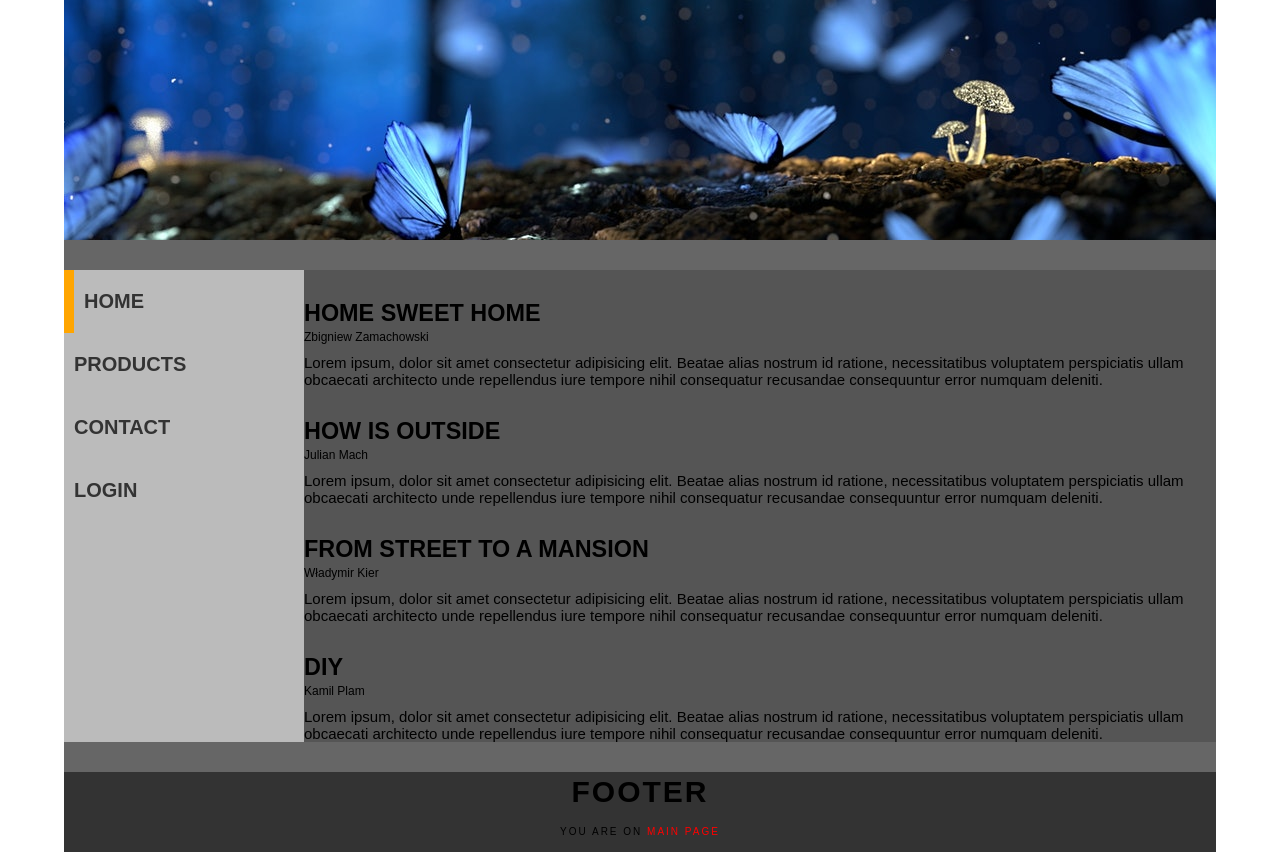
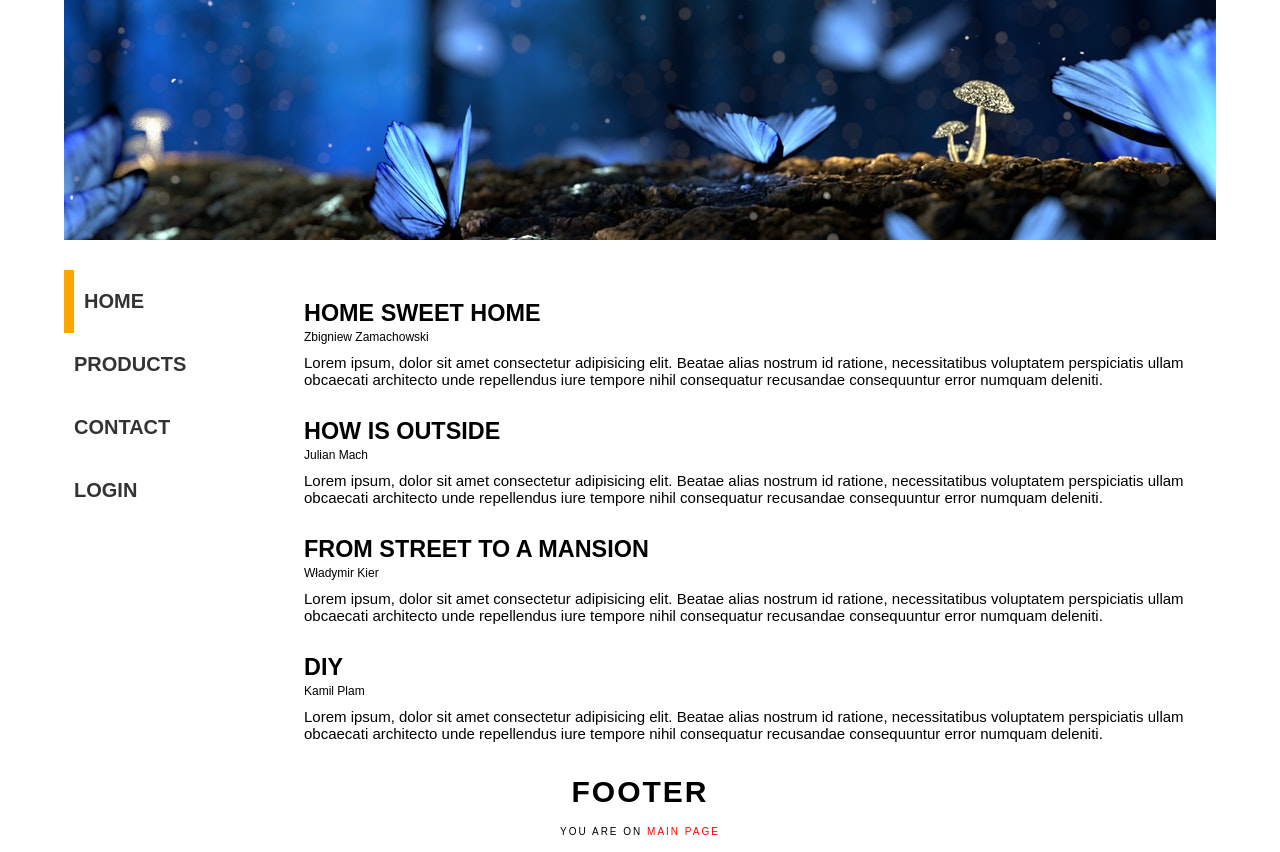
Before and after one commit to ersati/Web-Page-in-React, a React app: page / in a window 1280 px wide. Built offline with nearby package versions, Linux system fonts and the light colour scheme.

Commit message:
update background color

```diff
--- a/src/style/App.css
+++ b/src/style/App.css
@@ -15,7 +15,7 @@
 }
 
 header {
-  background-color: #222;
+  /* background-color: #222; */
   /* position: relative; */
   flex-basis: 30vh;
   min-height: 30vh;
@@ -24,27 +24,27 @@
   display: flex;
   flex-grow: 1;
   padding: 30px 0;
-  background-color: #666;
+  /* background-color: #666; */
 }
 nav {
   padding: 30px 0;
   min-width: 240px;
-  background-color: #bbb;
+  /* background-color: #bbb; */
 }
 article {
   flex-grow: 1;
-  background-color: #555;
+  /* background-color: #555; */
 }
 footer {
   line-height: 5vh;
   height: 10vh;
-  background-color: #333;
+  /* background-color: #333; */
   text-align: center;
   letter-spacing: 2px;
   text-transform: uppercase;
 }
 footer p {
-  background-color: #333;
+  /* background-color: #333; */
   font-size: 10px;
 }
 footer span {
```
